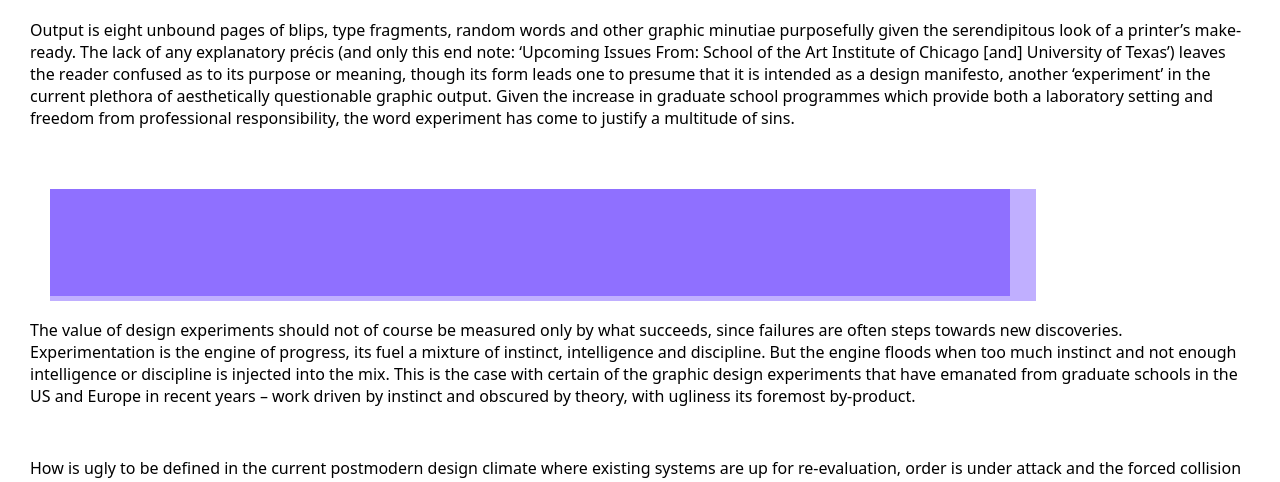
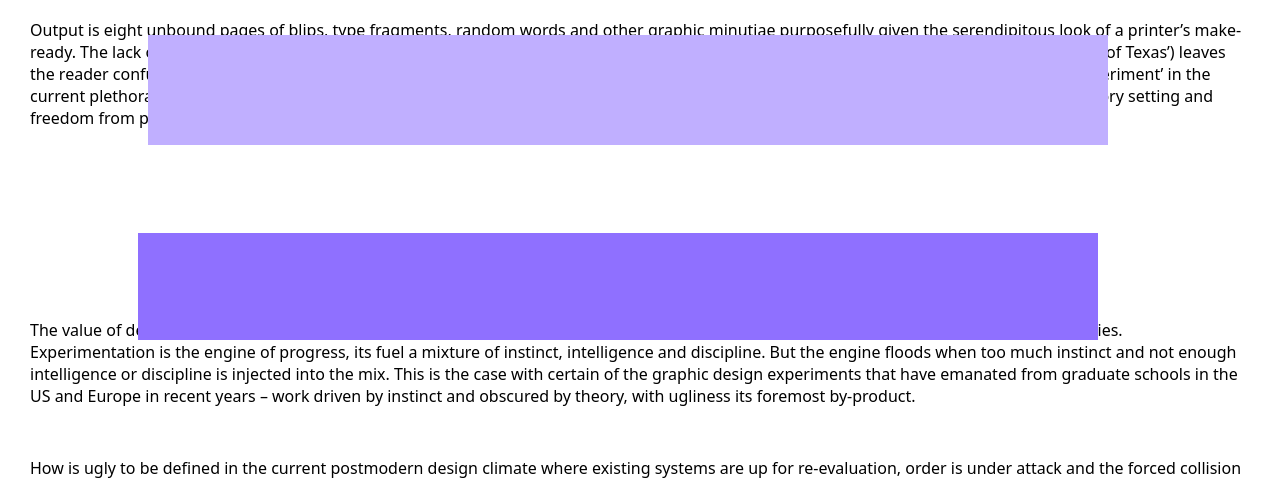
Before and after one commit to yuting-zhuang/Binding, a plain HTML site: page article3-cult-of-ugly/index.html in a window 1280 px wide. Shown: the part 706-1188 px from the top of the page. Drawn offline with Linux system fonts and the light colour scheme; files that its build step writes are made by us from their sources; a web font is replaced by a local one.

Commit message:
fixed the 3rd layer of rectangle

```diff
--- a/article1-thats-entertainment/style.css
+++ b/article1-thats-entertainment/style.css
@@ -134,21 +134,25 @@
 	content: '';
 	width: 75%;
 	height: 77%;
-	top:30px;
-	left:50px;
+	/* top:30px;
+	left:50px; */
 	position:absolute;
 	background-color: #8F70FF;
 	z-index: -1;
+	margin-left: 10px;
+	margin-top: 10px;
 }
 .quote-container::after{
 	content: '';
-	width: 77%;
-	height: 80%;
-	top: 30px;
-	left: 50px;
+	width: 75%;
+	height: 79%;
+	/* top: 30px;
+	left: 50px; */
 	position:absolute;
 	background-color: #C0AFFF;
 	z-index: -4;
+	margin-left: 20px;
+	margin-top: -200px;
 }
 
 .q1{
```
